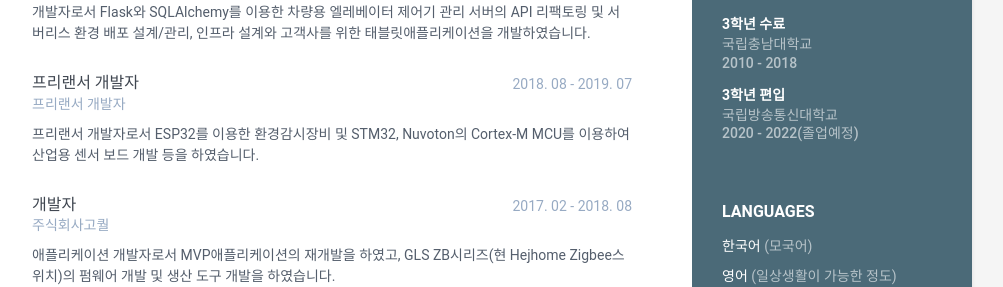
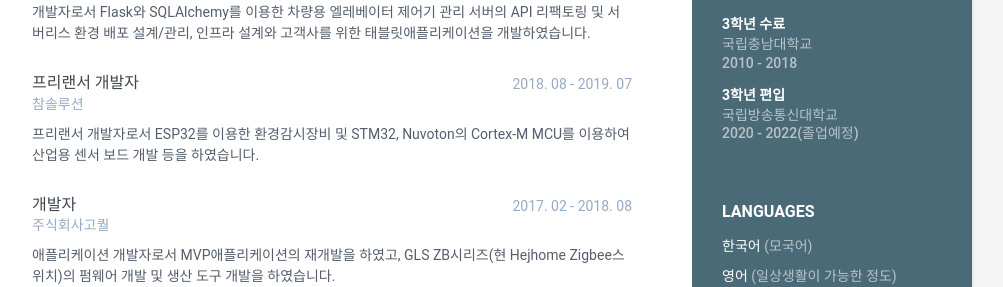
Before and after one commit to fregmented/fregmented.github.io, a Jekyll site: the page built from index.html, in a window 1280 px wide and 900 px high, scrolled down 381 px. Shown: the part 164-451 px from the top of the window, without its empty margins (168-1171 px from the left). Built offline with Jekyll 4.4.1, drawn with Linux system fonts in a browser that asks for light colours.

Commit message:
fix typo

```diff
--- a/_data/data.yml
+++ b/_data/data.yml
@@ -70,7 +70,7 @@ experiences:
         서버리스 환경 배포 설계/관리, 인프라 설계와 고객사를 위한 태블릿애플리케이션을 개발하였습니다.
     - role: 프리랜서 개발자
       time: 2018. 08 - 2019. 07
-      company: 프리랜서 개발자
+      company: 참솔루션
       details: |
         프리랜서 개발자로서 ESP32를 이용한 환경감시장비 및 STM32, Nuvoton의 Cortex-M MCU를 이용하여
         산업용 센서 보드 개발 등을 하였습니다.
```
